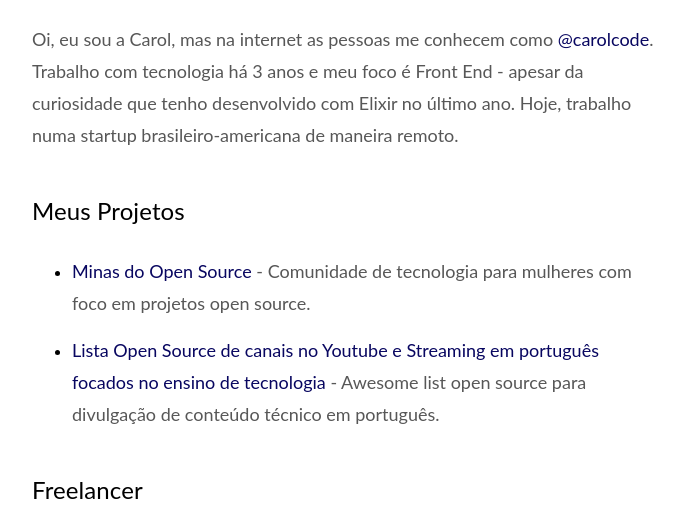
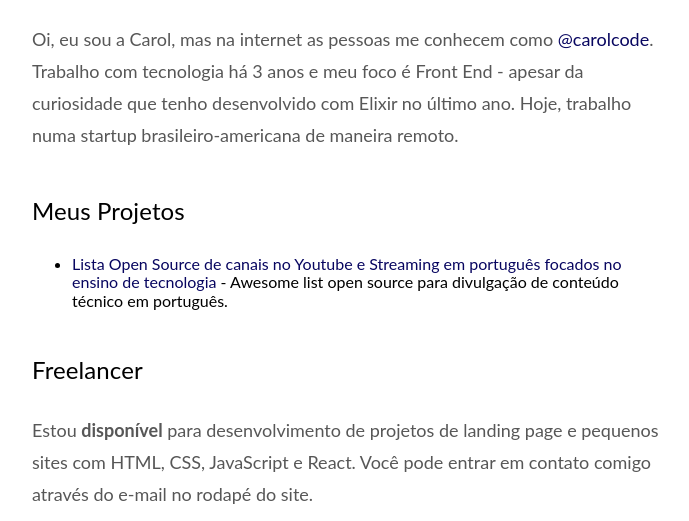
Before and after one commit to carolsoaressantos/carolcodes.github.io, a Jekyll site: the page built from _pages/about.md, in a window 1280 px wide and 900 px high, scrolled down 416 px, cut to the strip 0-521 px from the top of the window. Shown: the whole strip, without its empty margins (293-982 px from the left). Built offline with Jekyll 4.4.1, drawn with Linux system fonts in a browser that asks for light colours.

Commit message:
atualizando about e removendo proejto

```diff
--- a/_pages/about.md
+++ b/_pages/about.md
@@ -10,8 +10,6 @@
 
 ### Meus Projetos
 
-- [Minas do Open Source](https://twitter.com/minasopensource) - Comunidade de tecnologia para mulheres com foco em projetos open source.
-
 - [Lista Open Source de canais no Youtube e Streaming em português focados no ensino de tecnologia](https://github.com/carolcodes/videos-pt.br-tecnologia) - Awesome list open source para divulgação de conteúdo técnico em português.
 
 ### Freelancer
```
Also changed, not shown: 1 other file.
